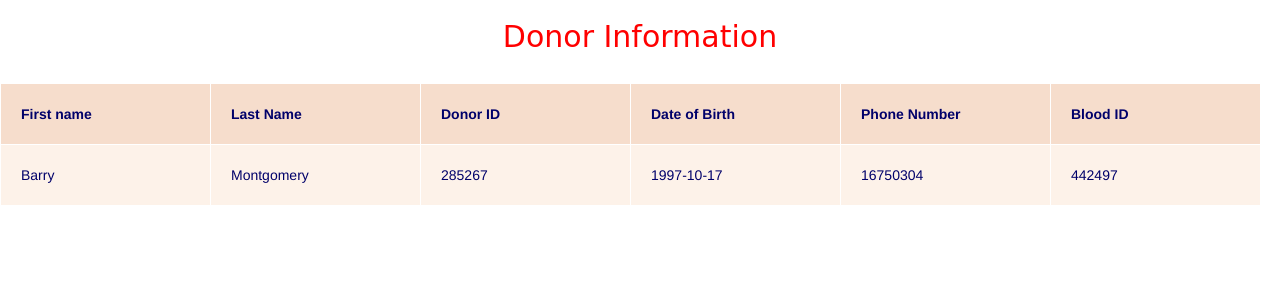
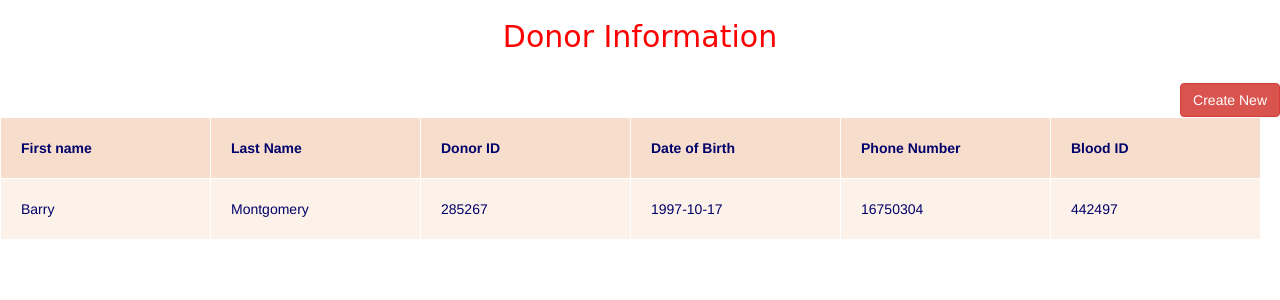
Before and after one commit to sansa1201/Blood-Donation-System, a PHP site: page / in a window 1280 px wide. Shown: the part 52-352 px from the top of the page. Run offline with PHP 8.4, Linux system fonts and the light colour scheme; data comes from the database, SQL or seed files in the repository; a stand-in replaces the project's code that opens the database connection.

Commit message:
Updated Donor Page

```diff
--- a/index.php
+++ b/index.php
@@ -93,6 +93,9 @@ echo '<tr bgcolor=#F6DDCC style="color:#00006a">
 
 <h2 style="color:Red"; align="center" class="w3-myfont">Donor Information</h2>
 <br/>
+<a class="btn btn-danger create-new pull-right" href="newDonorForm.php">Create New</a>
+
+<br/>
 <th>First name</th>
 <th>Last Name</th>
 <th>Donor ID</th>
```
